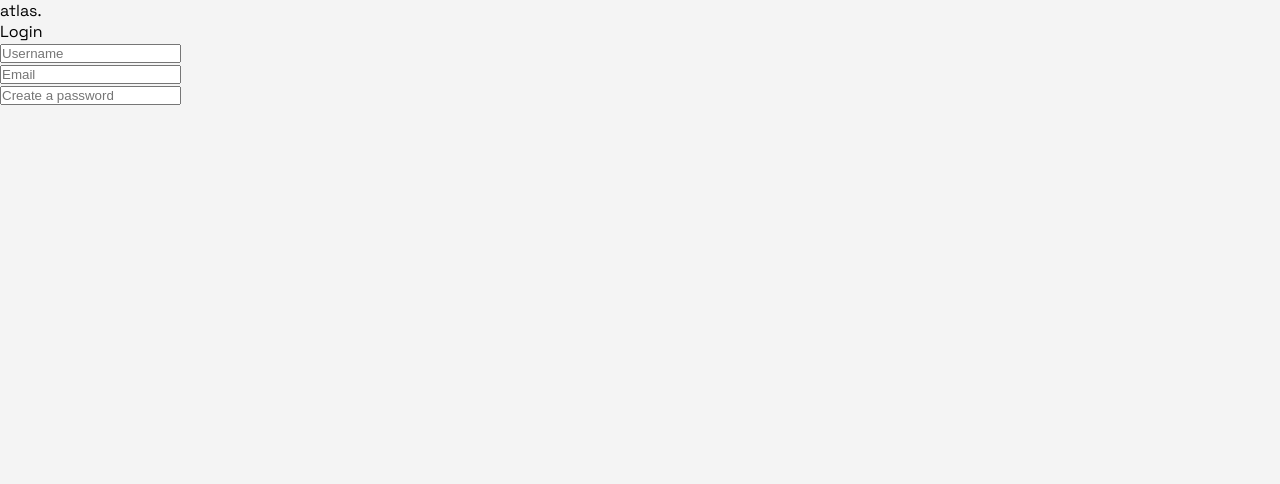
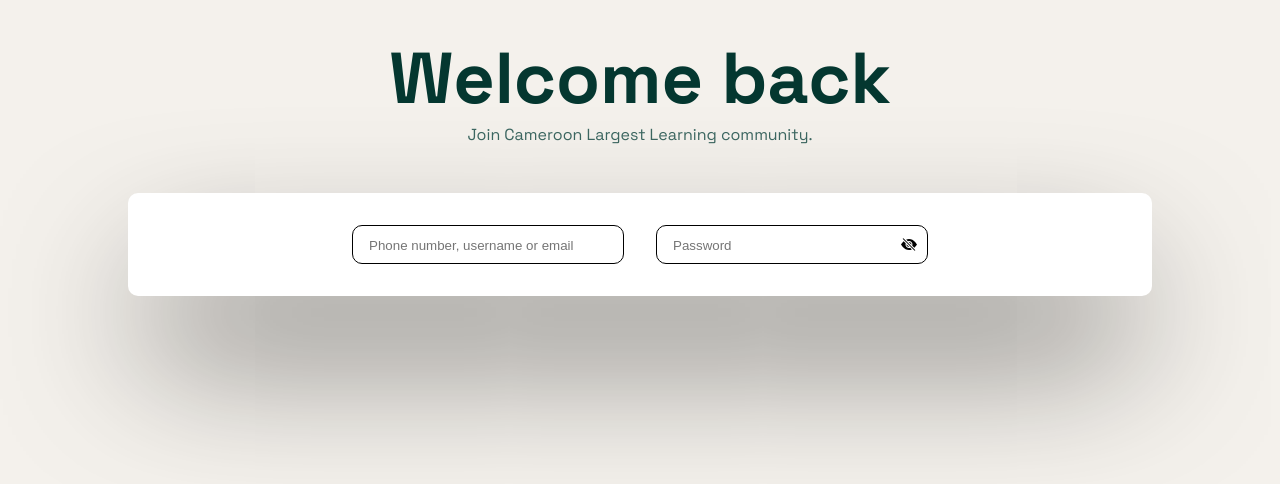
Before and after one commit to zenith-noble01/atlasv_2, a React (Vite) app in the folder client/: page /login in a window 1280 px wide. Shown: the top 484 px of the page. Built offline with nearby package versions, Linux system fonts and the light colour scheme.

Commit message:
made some changes in the files

```diff
--- a/client/package.json
+++ b/client/package.json
@@ -14,6 +14,7 @@
     "react": "^18.2.0",
     "react-blurhash": "^0.3.0",
     "react-dom": "^18.2.0",
+    "react-icons": "^4.8.0",
     "react-router-dom": "^6.11.0",
     "sass": "^1.62.1",
     "zotion": "^1.1.5"
--- a/client/src/pages/Login.jsx
+++ b/client/src/pages/Login.jsx
@@ -1,5 +1,7 @@
 import React, { useState } from "react";
 import "../styles/auth.scss";
+import { BiPlus } from "react-icons/bi";
+import { BsEyeFill, BsEyeSlashFill } from "react-icons/bs";
 
 const Login = () => {
   const [userData, setUserData] = useState({
@@ -7,6 +9,8 @@ const Login = () => {
     email: "",
     password: "",
   });
+
+  const [isvissible, setIsVissible] = useState(false);
 
   const { username, email, password } = userData;
 
@@ -24,42 +28,46 @@ const Login = () => {
   return (
     <div className="app__auth login">
       <div className="auth__container">
-        <div className="auth__left">
-          <div className="left__header">
-            <div className="logo">atlas.</div>
+        <div className="auth__header">
+          <h1>Welcome back</h1>
+          <p>Join Cameroon Largest Learning community.</p>
+        </div>
+        {/*    <div className="recent__container">
+          <div className="recent__header">
+            <p>Recent Logins</p>
+          </div>
+          <div className="add__container">
+            <div className="nouser">
+              <div className="plus_circle">
+                <BiPlus />
+              </div>
+              <p>Add account</p>
             </div>
           </div>
-        <div className="auth__right">
-          <div className="right__header">
-            <p>Login</p>
         </div>
-          <form onSubmit={handleSubmit} className="auth__form">
+        <div className="or__container">
+          <p>or</p>
+        </div> */}
+        <div className="login__form">
+          <form className="auth__form" onSubmit={handleSubmit}>
+            <div className="inputs">
               <div className="input__container">
                 <input
                   type="text"
-                placeholder="Username"
-                name="username"
-                value={username}
-                onChange={handleChange}
+                  placeholder="Phone number, username or email"
                 />
               </div>
               <div className="input__container">
                 <input
-                type="email"
-                placeholder="Email"
-                name="email"
-                value={email}
-                onChange={handleChange}
+                  type={isvissible ? "text" : "password"}
+                  placeholder="Password"
                 />
+                {isvissible ? (
+                  <BsEyeFill onClick={() => setIsVissible(!isvissible)} />
+                ) : (
+                  <BsEyeSlashFill onClick={() => setIsVissible(!isvissible)} />
+                )}
               </div>
-            <div className="input__container">
-              <input
-                type=""
-                placeholder="Create a password"
-                name="password"
-                value={password}
-                onChange={handleChange}
-              />
             </div>
           </form>
         </div>
--- a/client/src/styles/_constants.scss
+++ b/client/src/styles/_constants.scss
@@ -58,3 +58,9 @@
     color: $bg;
   }
 }
+
+@mixin shadow() {
+  box-shadow: 0px 68px 147px -22px rgba(0, 0, 0, 0.75);
+  -webkit-box-shadow: 0px 68px 147px -22px rgba(0, 0, 0, 0.75);
+  -moz-box-shadow: 0px 68px 147px -22px rgba(0, 0, 0, 0.75);
+}
--- a/client/src/styles/_variables.scss
+++ b/client/src/styles/_variables.scss
@@ -22,7 +22,8 @@ $bg-secondary: #f0f0f0;
 $bg-accent: #f4f4f4;
 
 /* LANDING PAGE HEX */
-$mandy: #ee5b47;
+$mandy: #ea5945;
+$l-mandy: #f59284;
 $tuna: #34343d;
 $hint-of-red: #fbfafa;
 $old-gold: #d4a449;
--- a/client/src/styles/auth.scss
+++ b/client/src/styles/auth.scss
@@ -0,0 +1,118 @@
+@import "./variables";
+@import "./constants";
+
+.app__auth {
+  min-height: 100vh;
+  background: #f4f1ec;
+  //   @include flexCenter;
+  padding: $gap $l-gap + 3rem;
+
+  .auth__container {
+    @include flexDirection(column);
+    gap: 3rem;
+
+    .auth__header {
+      text-align: center;
+
+      h1 {
+        font-size: $l-gap - 0.5rem;
+        color: $t-green;
+      }
+
+      p {
+        color: $green;
+      }
+    }
+
+    .recent__container {
+      @include flexDirection(column);
+      gap: $xs-gap;
+      width: 70%;
+      align-self: center;
+
+      .add__container {
+        .nouser {
+          background: $mandy;
+          color: $soft-white;
+          width: fit-content;
+          border-radius: 10px;
+          @include flexDirection(column);
+          align-items: center;
+          padding: $sm-gap;
+          gap: $gap;
+          .plus_circle {
+            height: 50px;
+            width: 50px;
+            border-radius: 50%;
+            background: $l-mandy;
+            @include flexCenter;
+            cursor: pointer;
+            @include shadow;
+            font-size: $gap;
+          }
+        }
+      }
+    }
+    .or__container {
+      position: relative;
+      height: 1px;
+      width: 100%;
+      background: $green;
+
+      p {
+        position: absolute;
+        height: 50px;
+        width: 50px;
+        border-radius: 50%;
+        @include flexCenter;
+        background: #f4f1ec;
+        top: 0;
+        left: 0;
+        right: 0;
+        bottom: 0;
+        margin: auto;
+      }
+    }
+
+    .login__form {
+      background: white;
+      @include shadow;
+      padding: $gap;
+      border-radius: 10px;
+      @include flexCenter;
+
+      .auth__form {
+        @include flexDirection(column);
+        gap: $sm-gap;
+        width: 60%;
+
+        .inputs {
+          @include flexDirection(row);
+          gap: $gap;
+
+          .input__container {
+            border: 1px solid $black;
+            padding: $xs-gap $sm-gap;
+            position: relative;
+            flex: 1;
+            border-radius: 10px;
+            input {
+              border: none;
+              outline: none;
+              background: none;
+              width: 100%;
+            }
+
+            svg {
+              position: absolute;
+              cursor: pointer;
+              height: 100%;
+              top: 0;
+              right: 10px;
+            }
+          }
+        }
+      }
+    }
+  }
+}
```
Also changed, not shown: client/src/utils/commented.js (added, +41 -0 lines), 1 other file (tests, documents, lock files or other folders). Lines whose indentation alone changed are shown as unchanged.
